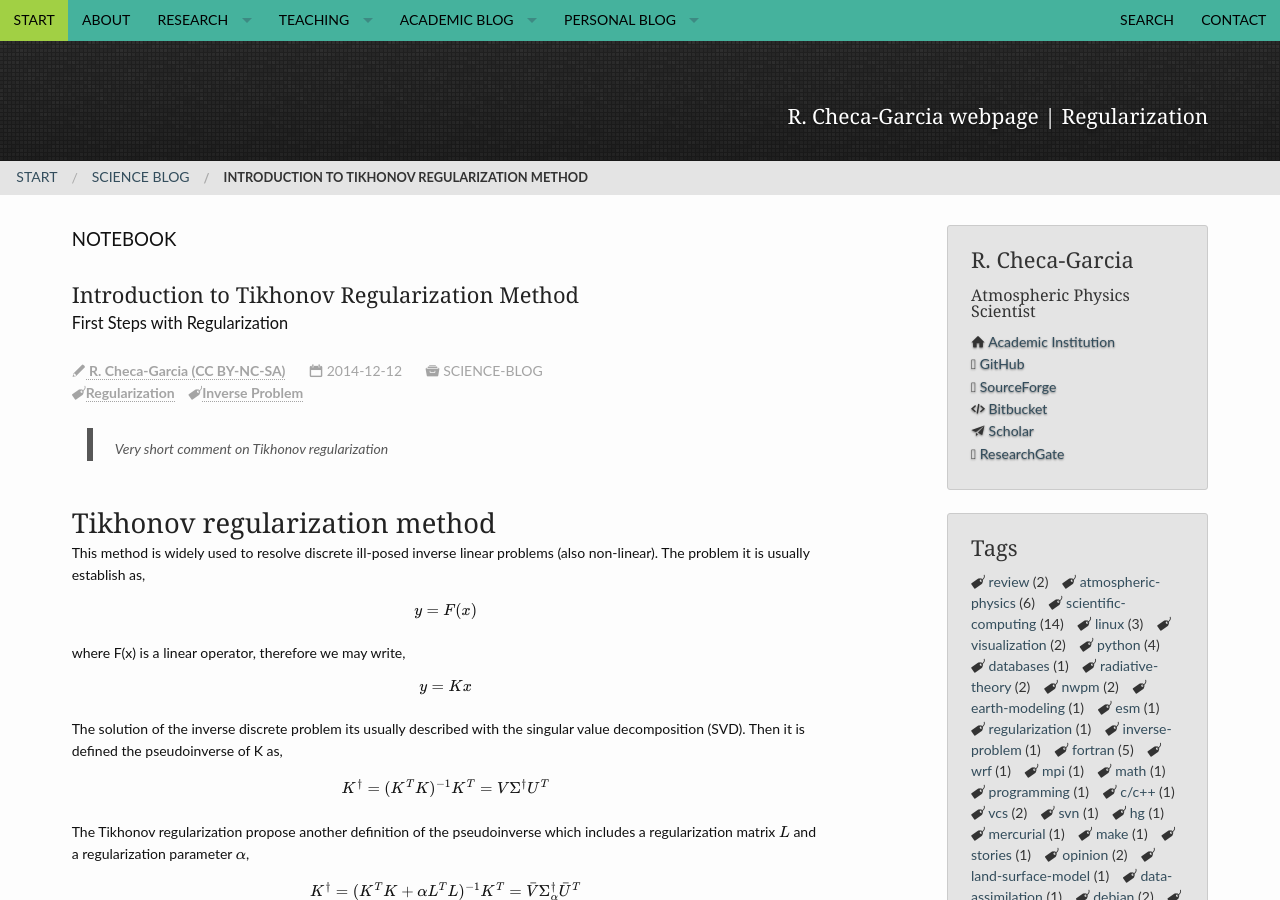
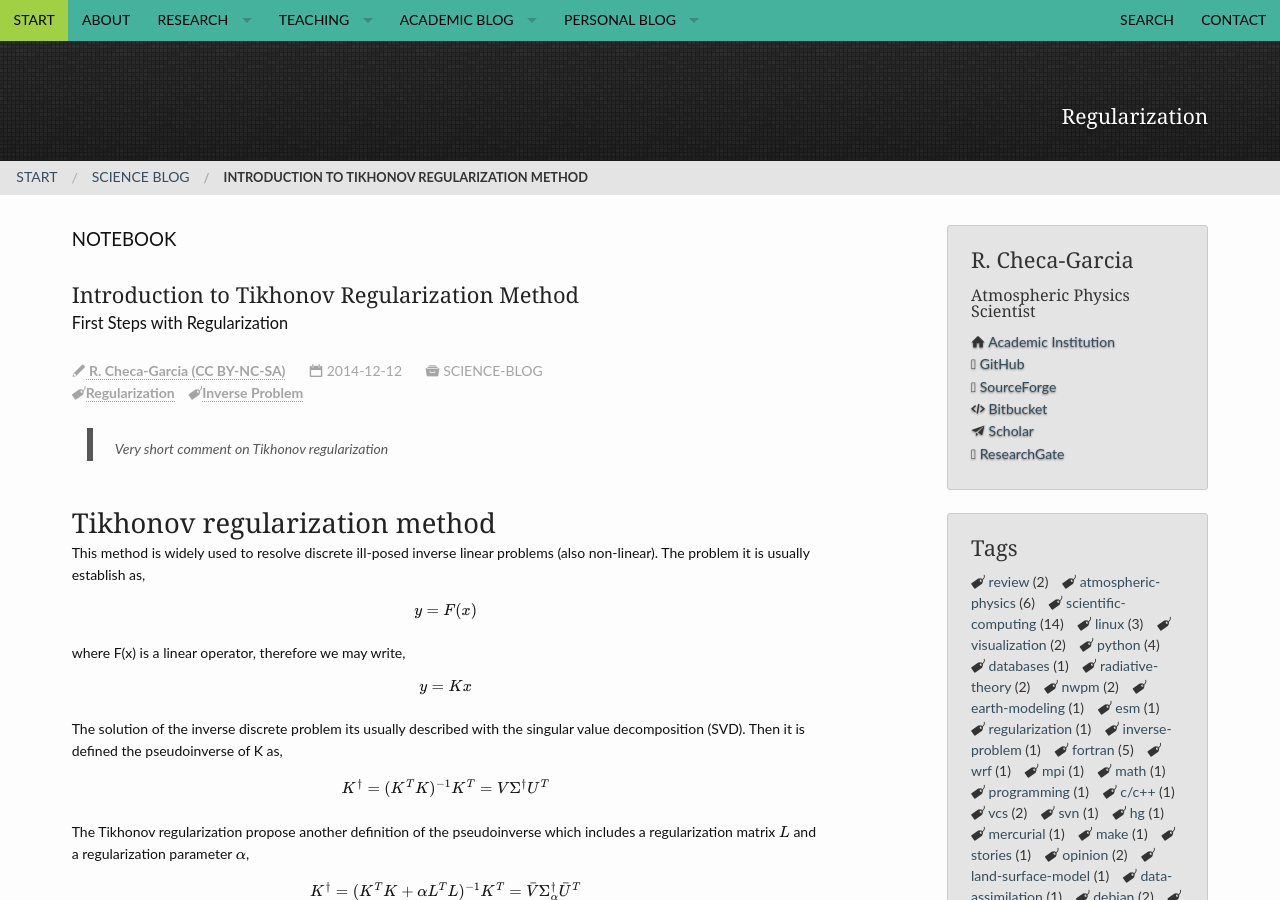
Before and after one commit to RCHG/rchg.github.io, a Jekyll site: the page built from _posts/2014-12-12-Tikhonov.md, in a window 1280 px wide and 900 px high. Built offline with Jekyll 4.4.1, drawn with Linux system fonts in a browser that asks for light colours; formulas are drawn with MathJax 3.

Commit message:
Update 2014-12-12-Tikhonov.md

```diff
--- a/_posts/2014-12-12-Tikhonov.md
+++ b/_posts/2014-12-12-Tikhonov.md
@@ -10,7 +10,7 @@ tags:
 categories:
     - science-blog
 header:
-    title: R. Checa-Garcia webpage |  Regularization
+    title: Regularization
     pattern: pattern_jquery-dark-grey-tile.png
 ---
 
```
